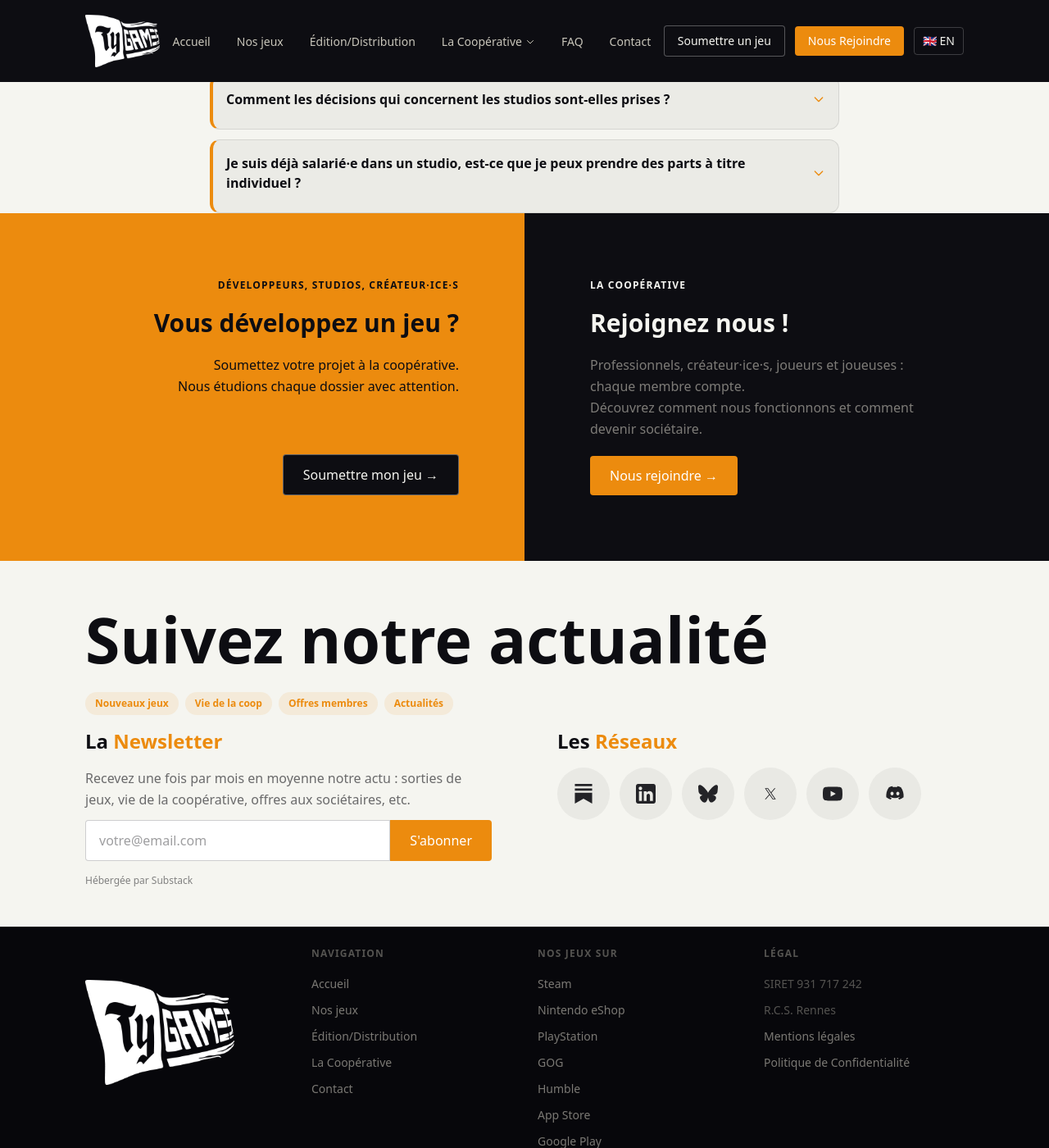
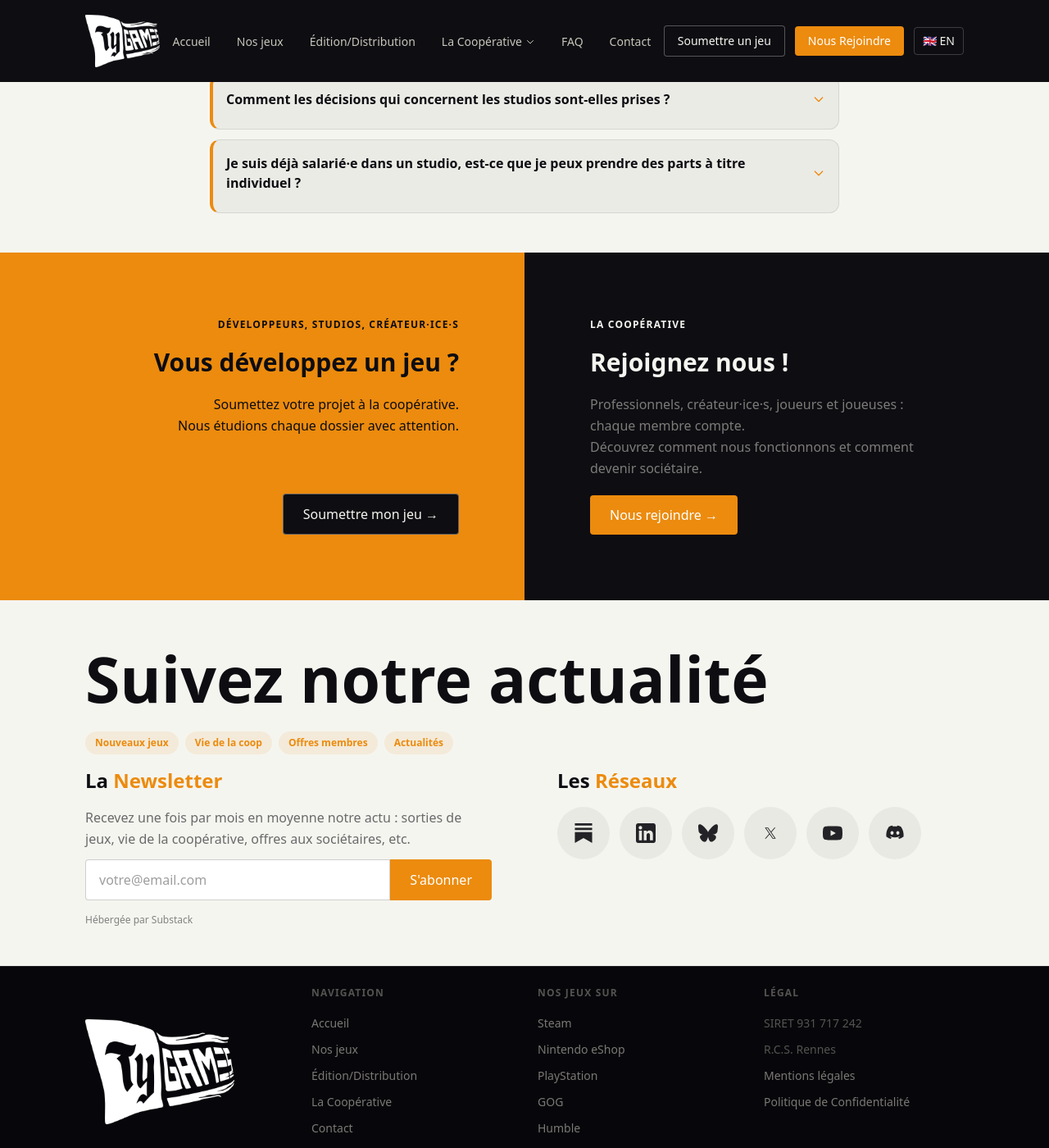
Before and after one commit to tygamesbzh/tygamesbzh.github.io, a Jekyll site: the page built from _pages_fr/faq.md, in a window 1280 px wide and 1400 px high, scrolled down 2186 px. Shown: the whole window at 82% size. Built offline with Jekyll 4.4.1, drawn with Linux system fonts in a browser that asks for light colours.

Commit message:
♻️FAQ: add bottom margin

```diff
--- a/_layouts/faq.html
+++ b/_layouts/faq.html
@@ -15,7 +15,7 @@ layout: page
 
 <section class="bg-offwhite">
   <div class="section-container">
-    <div class="space-y-3 max-w-3xl mx-auto">
+    <div class="space-y-3 max-w-3xl mx-auto mb-12">
       {% for item in page.questions %}
       <details id="{{ item.id }}" class="valeurs-card group !p-4 !gap-2 scroll-mt-[88px] md:scroll-mt-[116px]">
         <summary class="flex items-center gap-3 cursor-pointer list-none">
--- a/assets/css/output.css
+++ b/assets/css/output.css
@@ -1470,6 +1470,10 @@ ul.distrib-card-body {
   list-style-type: none;
 }
 
+.list-decimal {
+  list-style-type: decimal;
+}
+
 .grid-cols-1 {
   grid-template-columns: repeat(1, minmax(0, 1fr));
 }
```
